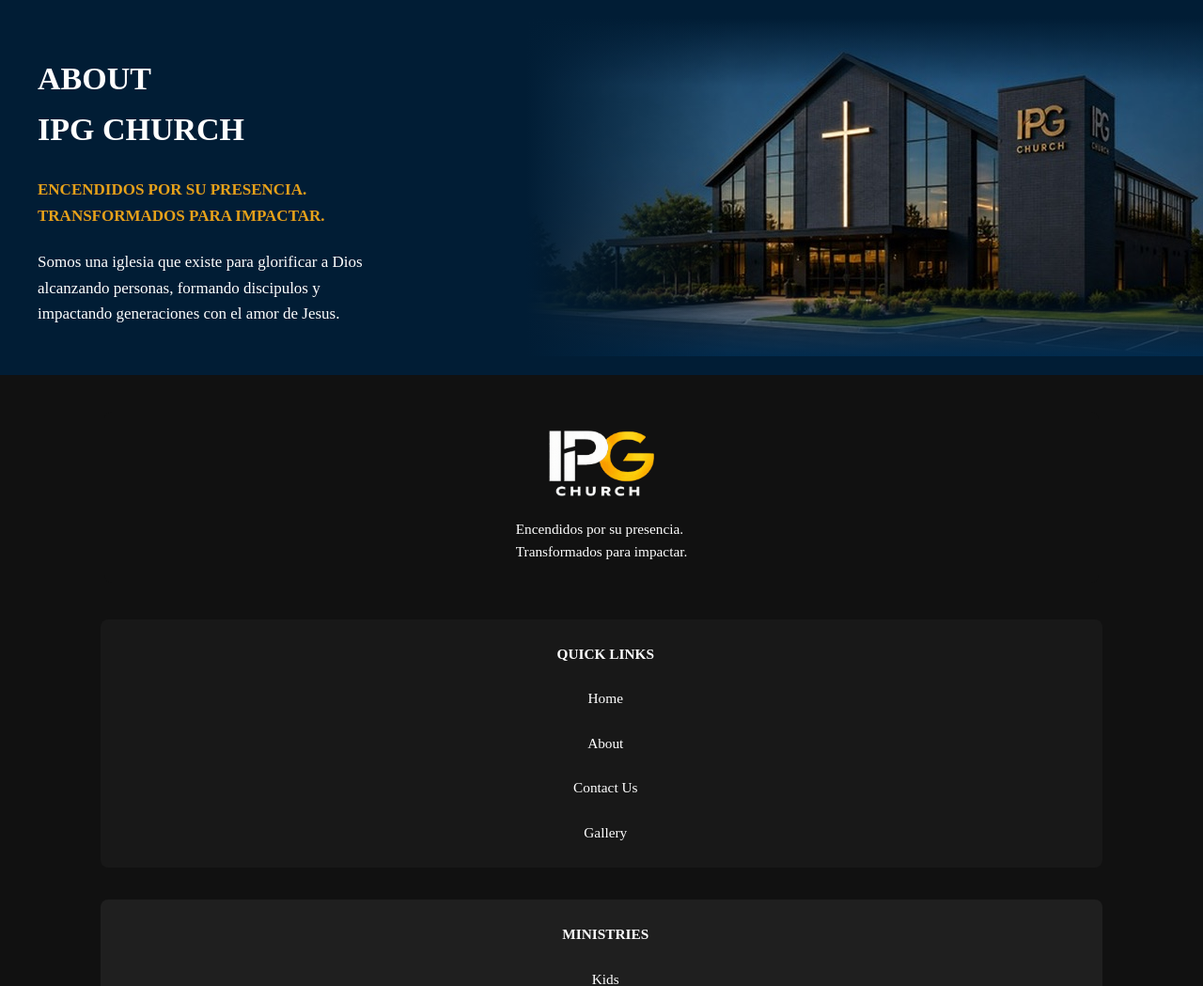
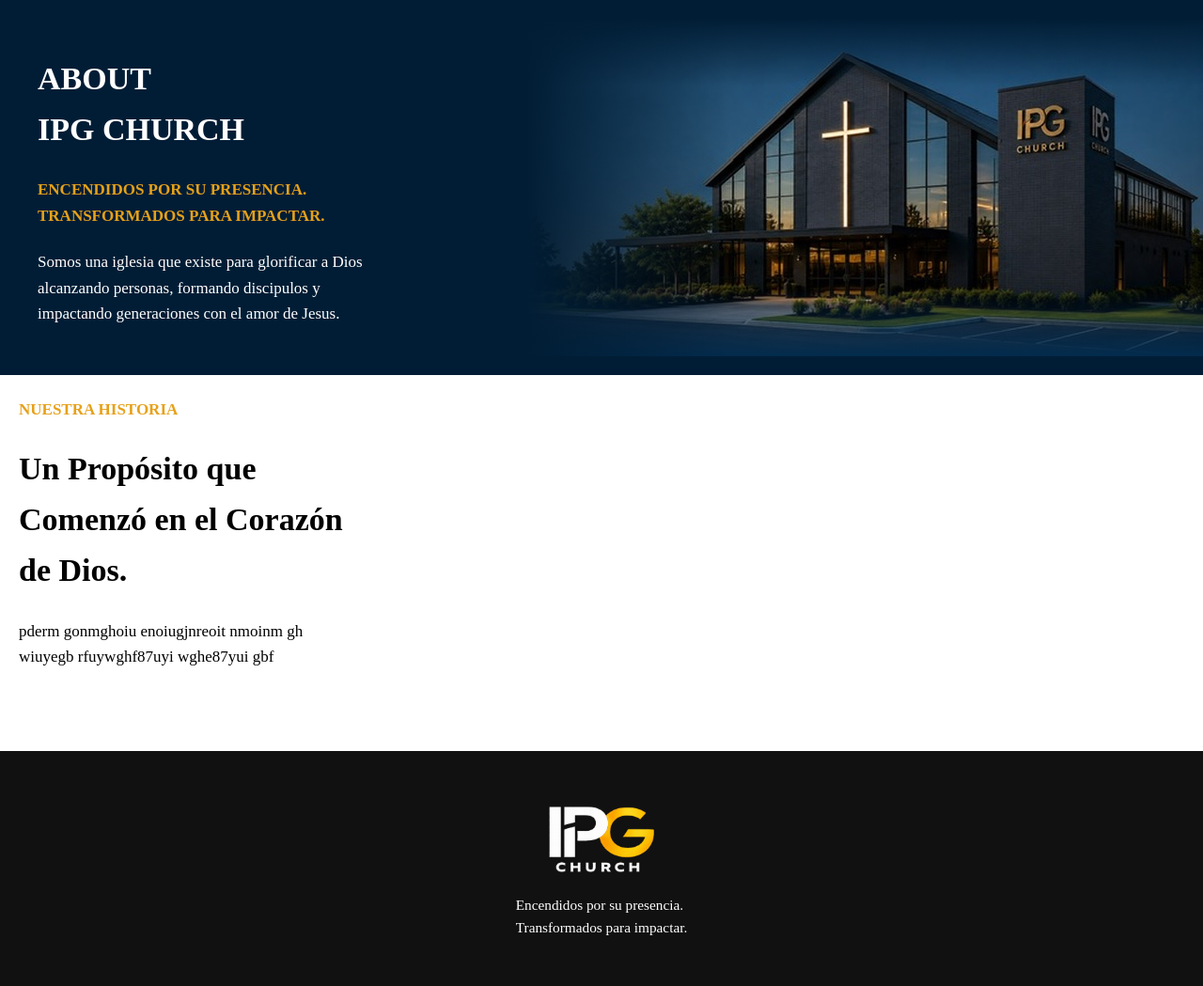
Before and after one commit to gfigueroa07/ipg_church, a Django app: page /about/ in a window 1280 px wide; the page is wider, and only the part inside the window is pictured. Shown: the part 128-1177 px from the top of that part at 94% size. Run offline with Django 5.2, Linux system fonts and the light colour scheme.

Commit message:
Add history section to about page with styling adjustments

```diff
--- a/church_site/core/templates/core/about.html
+++ b/church_site/core/templates/core/about.html
@@ -28,6 +28,22 @@
             </p>
         </div>
     </div>
+    <div class='about-body'>
+        <div class='about-main'>
+            <h4 class='history'>
+                NUESTRA HISTORIA
+            </h4>
+            <h1 class='history-title'>
+                Un Propósito que<br>
+                Comenzó en el Corazón<br>
+                de Dios.
+            </h1>
+            <p class='history-text'>
+                pderm gonmghoiu enoiugjnreoit nmoinm gh<br>
+                wiuyegb rfuywghf87uyi wghe87yui gbf<br>
+            </p>
+        </div>
+    </div>
 
 
 
--- a/church_site/static/css/about.css
+++ b/church_site/static/css/about.css
@@ -152,6 +152,22 @@
         linear-gradient(to bottom, #011d35 0%, transparent 20%);
 }
 
+.about-body {
+    display: flex;
+    flex-direction: column;
+    padding-inline: 20px;
+    position: relative;
+    min-height: 50vh;
+}
+
+.about-main {
+    position: absolute;
+
+}
+.history {
+    color: #e6a11a;
+}
+
 
 
 
```
